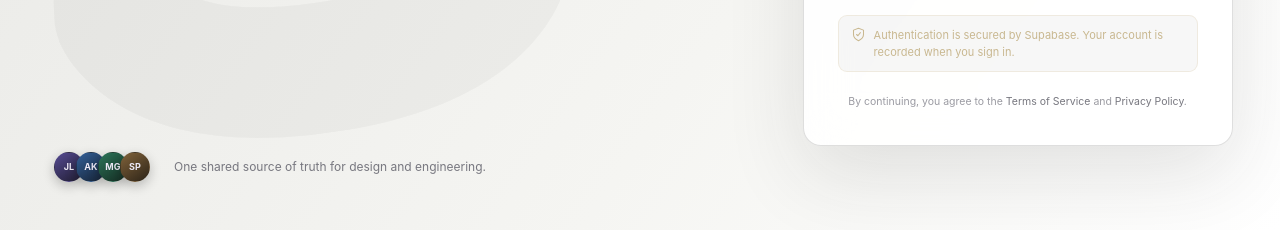
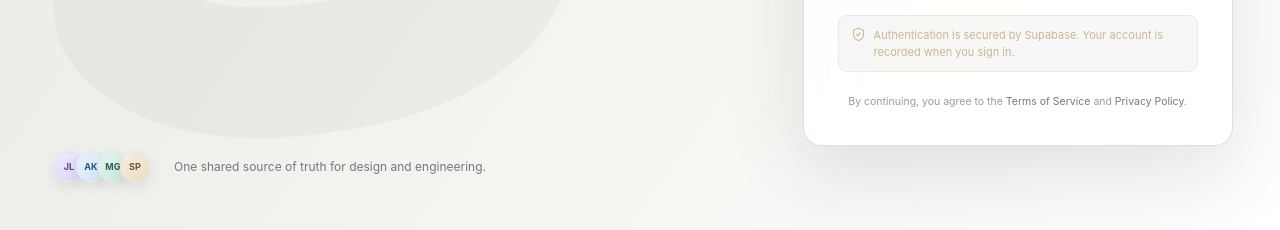
Before and after one commit to lzhen/dls-magician-cloud, a website: page public/index.html in a window 1280 px wide. Shown: the part 570-800 px from the top of the page. Drawn offline with nearby package versions, Linux system fonts and the light colour scheme; no server answers.

Commit message:
Use pastel avatar tags in light mode

```diff
--- a/public/styles.css
+++ b/public/styles.css
@@ -3155,6 +3155,25 @@ svg {
   color: #686870;
 }
 
+[data-theme="light"] .avatar {
+  border-color: rgba(24, 24, 27, 0.06);
+  background: linear-gradient(145deg, #f5f4f2, #e9e8e5);
+  color: #55545a;
+  box-shadow: 0 5px 14px rgba(37, 37, 31, 0.1);
+}
+
+[data-theme="light"] .avatar-stack .avatar,
+[data-theme="light"] .auth-proof .avatar {
+  border-color: transparent;
+}
+
+[data-theme="light"] .avatar.violet { background: linear-gradient(145deg, #eeeafd, #ddd6f7); color: #594a91; }
+[data-theme="light"] .avatar.blue { background: linear-gradient(145deg, #e7f2fc, #d3e7f8); color: #285884; }
+[data-theme="light"] .avatar.green { background: linear-gradient(145deg, #e5f4ed, #cee8db); color: #27644e; }
+[data-theme="light"] .avatar.amber { background: linear-gradient(145deg, #f7efe3, #eadbc4); color: #725431; }
+[data-theme="light"] .avatar.pink { background: linear-gradient(145deg, #faeaf2, #f1d4e3); color: #7b3e60; }
+[data-theme="light"] .avatar.cyan { background: linear-gradient(145deg, #e4f4f5, #cce8eb); color: #2a626a; }
+
 [data-theme="light"] .editor-pane {
   border-color: var(--line);
   background: #ffffff;
```
